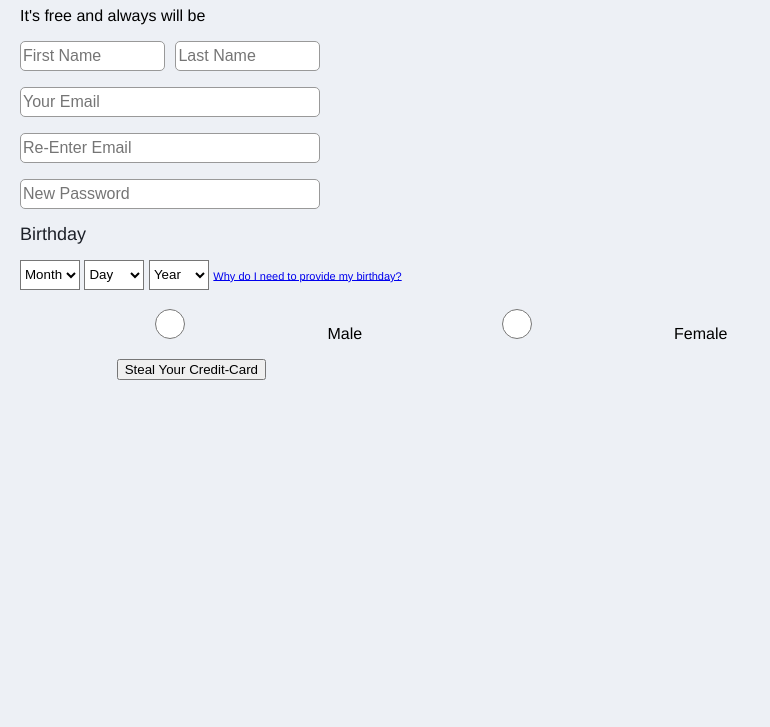
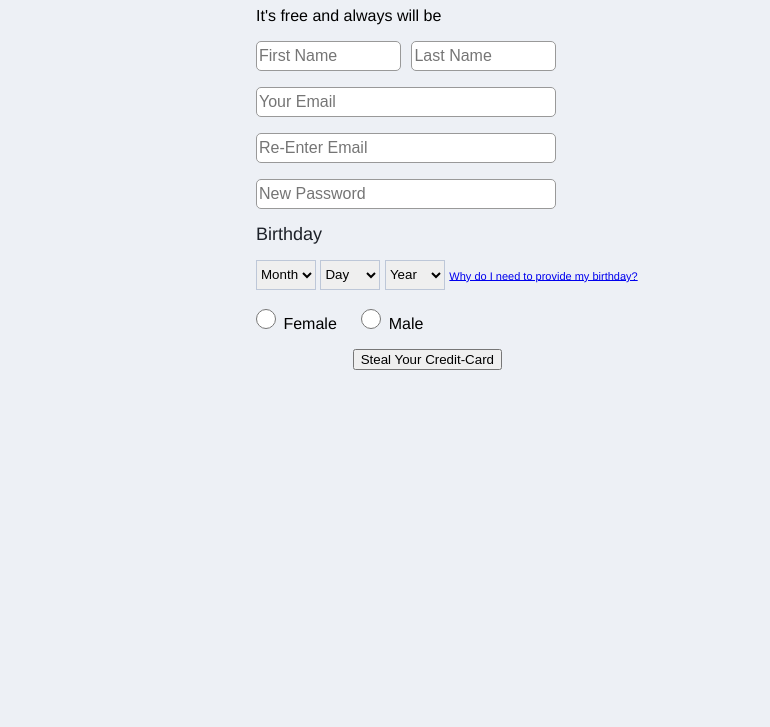
Before and after one commit to jkangas77/WebDesign2017, a plain HTML site: page FacebookClone/facebook.html in a window 1280 px wide. Shown: the part 73-800 px from the top of the page, without its empty margins (0-770 px from the left). Drawn offline with Linux system fonts and the light colour scheme.

Commit message:
Alright!

```diff
--- a/FacebookClone/facebook.html
+++ b/FacebookClone/facebook.html
@@ -195,8 +195,8 @@
 
 
 <p id="radiobuttons">
-<label for="g1"><input type="radio" name="g" id="g1" value="M"> Male</label>
-<label for="g2"><input type="radio" name="g" id="g2" value="F"> Female</label>
+<label for="g1"><input type="radio" name="g" id="g1" value="M"> Female</label>
+<label for="g2"><input type="radio" name="g" id="g2" value="F"> Male</label>
 </p>
 
 
--- a/FacebookClone/form.css
+++ b/FacebookClone/form.css
@@ -2,6 +2,7 @@ body {
   padding: 0px;
   margin: 20px;
   overflow-x: hidden;
+  margin-left: 20vw;
   background-color: rgb(237, 240, 245);
   font-family: Helvetica, Arial, sans-serif;
 }
@@ -28,8 +29,13 @@ body {
   width: 145px;
 }
 
-#radiobuttons {
+#g1, #g2 {
   writing-mode: horizontal;
+  height: 20px;
+  width: 20px;
+}
+#g2 {
+  margin-left: 20px;
 }
 
 input, textarea {
@@ -55,7 +61,8 @@ input:focus, textarea:focus {
 #day-list, #month-list, #year-list {
   height: 30px;
   width: 60px;
-  background-color: white;
+  border: 1px solid #bdc7d8;
+  background-color: buttonface;
   border-style: solid;
 }
 
```
